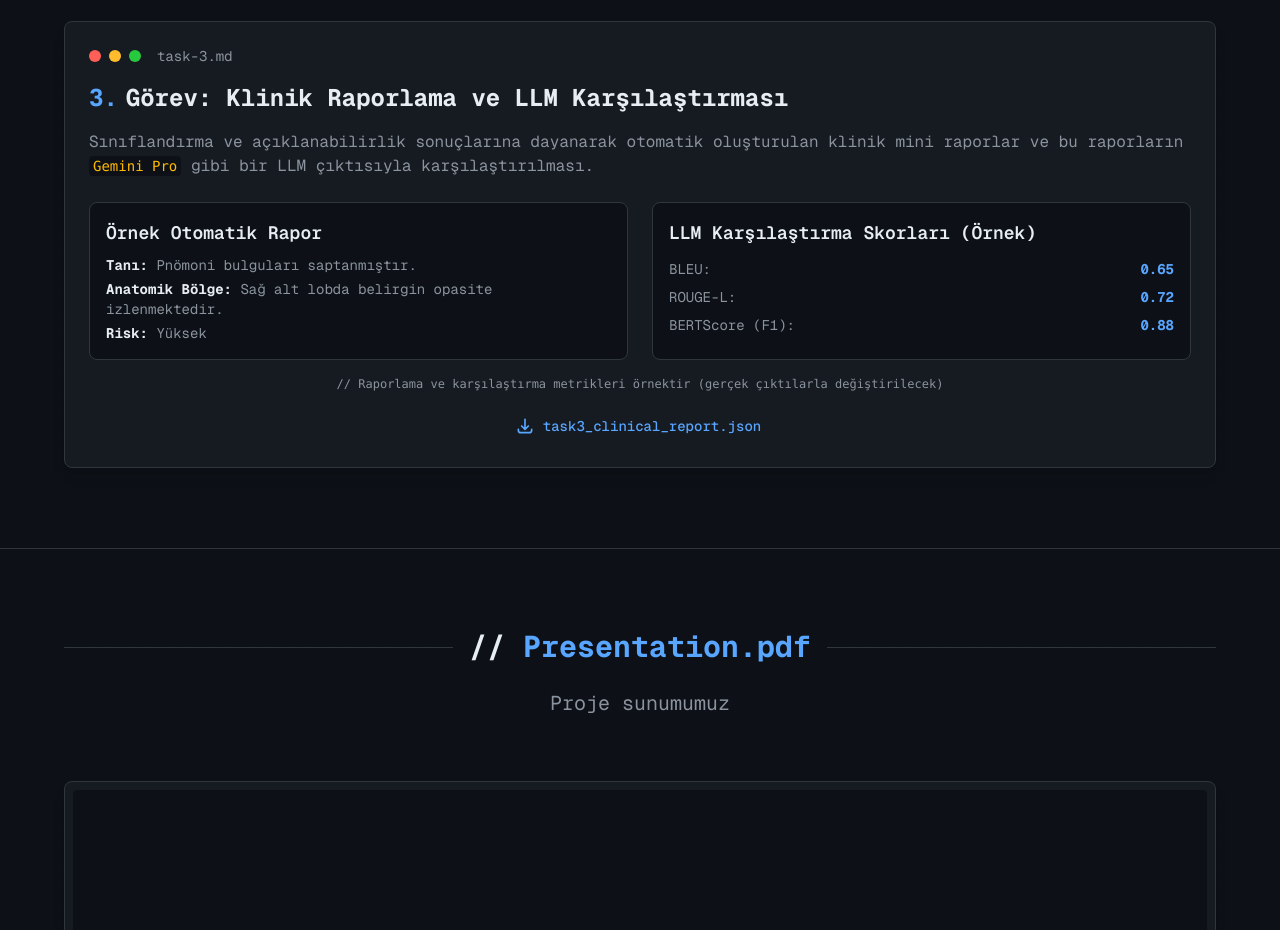
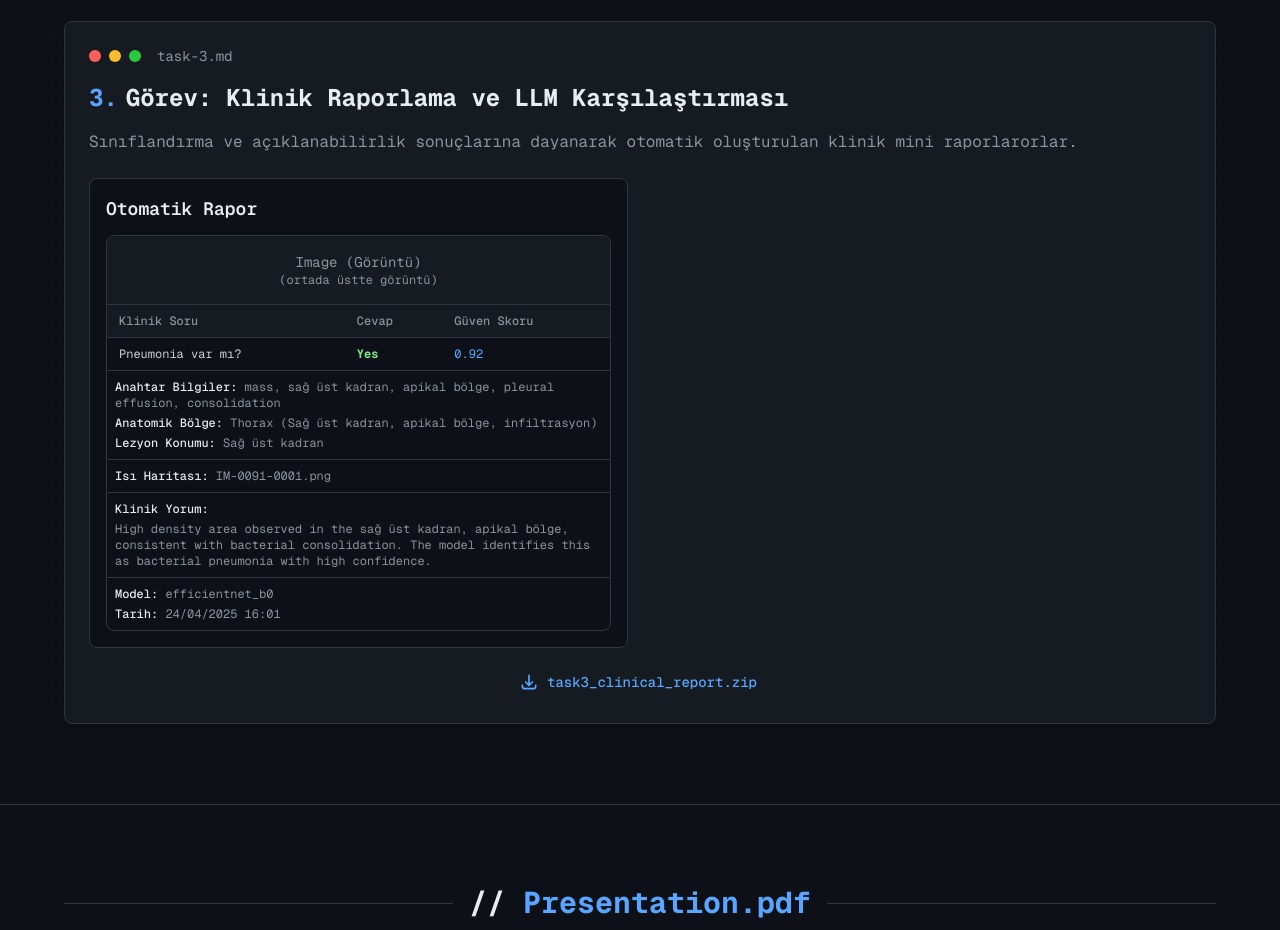
Before and after one commit to emirerselbilgic/ikcisallyouneed, a Next.js app: page / in a window 1280 px wide. Shown: the part 5740-6670 px from the top of the page. Built offline with nearby package versions, Linux system fonts and the light colour scheme.

Commit message:
Add clinical report zip file and update report section in main page with new layout and content enhancements.

```diff
--- a/src/app/page.tsx
+++ b/src/app/page.tsx
@@ -668,40 +668,67 @@ models = [
               <span className="text-[#58a6ff] mr-2">3.</span> Görev: Klinik Raporlama ve LLM Karşılaştırması
             </h3>
             <p className="text-[#8b949e] mb-6 font-[family-name:var(--font-geist-mono)]">
-              Sınıflandırma ve açıklanabilirlik sonuçlarına dayanarak otomatik oluşturulan klinik mini raporlar ve bu raporların <code className="bg-[#0d1117] px-1 py-0.5 rounded text-sm text-amber-400">Gemini Pro</code> gibi bir LLM çıktısıyla karşılaştırılması.
+              Sınıflandırma ve açıklanabilirlik sonuçlarına dayanarak otomatik oluşturulan klinik mini raporlarorlar.
             </p>
 
             <div className="grid grid-cols-1 md:grid-cols-2 gap-6">
               {/* Generated Report Example */}
               <div className="bg-[#0d1117] p-4 rounded-lg border border-[#30363d]">
-                <h4 className="text-lg font-semibold text-[#e6edf3] mb-2 font-[family-name:var(--font-geist-mono)]">Örnek Otomatik Rapor</h4>
-                <p className="text-sm text-[#8b949e] font-[family-name:var(--font-geist-mono)] mb-1"><strong className="text-[#e6edf3]">Tanı:</strong> Pnömoni bulguları saptanmıştır.</p>
-                <p className="text-sm text-[#8b949e] font-[family-name:var(--font-geist-mono)] mb-1"><strong className="text-[#e6edf3]">Anatomik Bölge:</strong> Sağ alt lobda belirgin opasite izlenmektedir.</p>
-                <p className="text-sm text-[#8b949e] font-[family-name:var(--font-geist-mono)]"><strong className="text-[#e6edf3]">Risk:</strong> Yüksek</p>
+                <h4 className="text-lg font-semibold text-[#e6edf3] mb-3 font-[family-name:var(--font-geist-mono)]">Otomatik Rapor</h4>
+                <div className="border border-[#30363d] rounded-lg overflow-hidden">
+                  {/* Image placeholder */}
+                  <div className="text-center py-4 border-b border-[#30363d] text-[#8b949e] bg-[#161b22]">
+                    <p className="text-sm">Image (Görüntü)</p>
+                    <p className="text-xs">(ortada üstte görüntü)</p>
+                  </div>
+
+                  {/* Clinical question section */}
+                  <div className="border-b border-[#30363d]">
+                    <table className="min-w-full divide-y divide-[#30363d]">
+                      <thead className="bg-[#161b22]">
+                        <tr>
+                          <th className="px-3 py-2 text-left text-xs font-medium text-[#8b949e]">Klinik Soru</th>
+                          <th className="px-3 py-2 text-left text-xs font-medium text-[#8b949e]">Cevap</th>
+                          <th className="px-3 py-2 text-left text-xs font-medium text-[#8b949e]">Güven Skoru</th>
+                        </tr>
+                      </thead>
+                      <tbody>
+                        <tr>
+                          <td className="px-3 py-2 text-xs text-[#c9d1d9]">Pneumonia var mı?</td>
+                          <td className="px-3 py-2 text-xs text-[#7ee787] font-bold">Yes</td>
+                          <td className="px-3 py-2 text-xs text-[#58a6ff]">0.92</td>
+                        </tr>
+                      </tbody>
+                    </table>
+                  </div>
+
+                  {/* Key information */}
+                  <div className="p-2 border-b border-[#30363d] text-xs text-[#8b949e]">
+                    <p className="mb-1"><span className="text-[#e6edf3] font-medium">Anahtar Bilgiler:</span> mass, sağ üst kadran, apikal bölge, pleural effusion, consolidation</p>
+                    <p className="mb-1"><span className="text-[#e6edf3] font-medium">Anatomik Bölge:</span> Thorax (Sağ üst kadran, apikal bölge, infiltrasyon)</p>
+                    <p><span className="text-[#e6edf3] font-medium">Lezyon Konumu:</span> Sağ üst kadran</p>
+                  </div>
+
+                  {/* Heat map */}
+                  <div className="p-2 border-b border-[#30363d] text-xs text-[#8b949e]">
+                    <p><span className="text-[#e6edf3] font-medium">Isı Haritası:</span> IM-0091-0001.png</p>
+                  </div>
+
+                  {/* Clinical comment */}
+                  <div className="p-2 border-b border-[#30363d] text-xs text-[#8b949e]">
+                    <p className="mb-1"><span className="text-[#e6edf3] font-medium">Klinik Yorum:</span></p>
+                    <p>High density area observed in the sağ üst kadran, apikal bölge, consistent with bacterial consolidation. The model identifies this as bacterial pneumonia with high confidence.</p>
+                  </div>
+
+                  {/* Model info */}
+                  <div className="p-2 text-xs text-[#8b949e]">
+                    <p className="mb-1"><span className="text-[#e6edf3] font-medium">Model:</span> efficientnet_b0</p>
+                    <p><span className="text-[#e6edf3] font-medium">Tarih:</span> 24/04/2025 16:01</p>
+                  </div>
+                </div>
               </div>
 
-              {/* LLM Comparison Metrics */}
-              <div className="bg-[#0d1117] p-4 rounded-lg border border-[#30363d]">
-                 <h4 className="text-lg font-semibold text-[#e6edf3] mb-3 font-[family-name:var(--font-geist-mono)]">LLM Karşılaştırma Skorları (Örnek)</h4>
-                 <div className="space-y-2">
-                   <div className="flex justify-between items-center text-sm">
-                     <span className="text-[#8b949e] font-[family-name:var(--font-geist-mono)]">BLEU:</span>
-                     <span className="text-[#58a6ff] font-bold font-[family-name:var(--font-geist-mono)]">0.65</span> {/* Placeholder */}
-                   </div>
-                   <div className="flex justify-between items-center text-sm">
-                     <span className="text-[#8b949e] font-[family-name:var(--font-geist-mono)]">ROUGE-L:</span>
-                     <span className="text-[#58a6ff] font-bold font-[family-name:var(--font-geist-mono)]">0.72</span> {/* Placeholder */}
-                   </div>
-                   <div className="flex justify-between items-center text-sm">
-                     <span className="text-[#8b949e] font-[family-name:var(--font-geist-mono)]">BERTScore (F1):</span>
-                     <span className="text-[#58a6ff] font-bold font-[family-name:var(--font-geist-mono)]">0.88</span> {/* Placeholder */}
-                   </div>
-                 </div>
-              </div>
             </div>
-             <p className="text-xs text-[#8b949e] mt-4 text-center font-[family-name:var(--font-geist-mono)]">
-              <code>{"//"} Raporlama ve karşılaştırma metrikleri örnektir (gerçek çıktılarla değiştirilecek)</code>
-            </p>
             {/* Download Link for Task 3 */}
             <div className="mt-6 text-center">
               <a
@@ -712,7 +739,7 @@ models = [
                 <svg className="-ml-1 mr-2 h-5 w-5" xmlns="http://www.w3.org/2000/svg" fill="none" viewBox="0 0 24 24" stroke="currentColor" aria-hidden="true">
                   <path strokeLinecap="round" strokeLinejoin="round" strokeWidth="2" d="M4 16v1a3 3 0 003 3h10a3 3 0 003-3v-1m-4-4l-4 4m0 0l-4-4m4 4V4" />
                 </svg>
-                task3_clinical_report.json
+                task3_clinical_report.zip
               </a>
             </div>
           </motion.div>
```
Also changed, not shown: 1 other file (tests, documents, lock files or other folders).
